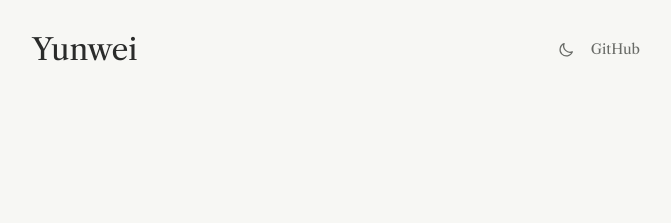
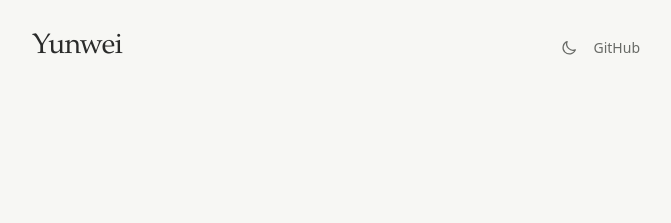
Before and after one commit to yunweiliang/yunweiliang.github.io, a Jekyll site: the page built from index.html, in a window 1280 px wide. Shown: the top 223 px of the page, without its empty margins (304-975 px from the left). Built offline with Jekyll 4.4.1, drawn with Linux system fonts in a browser that asks for light colours.

Commit message:
Revert font changes; restore original Iowan Old Style / system sans typography
Co-Authored-By: Claude Opus 5.5 <noreply@anthropic.com>
Claude-Session: https://claude.ai/code/session_01Jkt7geZrs41pJLjZ8Tf4dh

```diff
--- a/_includes/head.html
+++ b/_includes/head.html
@@ -22,10 +22,6 @@
     if (t === "light" || t === "dark") document.documentElement.setAttribute("data-theme", t);
   } catch (e) {}
 </script>
-<!-- Libre Caslon Text: an open-source Caslon, close to The New Yorker's Adobe Caslon. -->
-<link rel="preconnect" href="https://fonts.googleapis.com">
-<link rel="preconnect" href="https://fonts.gstatic.com" crossorigin>
-<link rel="stylesheet" href="https://fonts.googleapis.com/css2?family=Libre+Caslon+Text:ital,wght@0,400..700;1,400..700&display=swap">
 <link rel="stylesheet" href="{{ '/assets/css/site.css' | relative_url }}">
 <link rel="icon" href="{{ '/favicon.ico' | relative_url }}" sizes="any">
 <link rel="icon" href="{{ '/favicon.svg' | relative_url }}" type="image/svg+xml">
--- a/assets/css/site.css
+++ b/assets/css/site.css
@@ -6,10 +6,8 @@
   --faint: #e3e3de;
   --accent: #557262;
   --notice-bg: #edede8;
-  --serif: "Libre Caslon Text", "Iowan Old Style", Georgia, "Times New Roman", serif;
-  /* One family everywhere: names, titles, body, and UI text. */
-  --display: var(--serif);
-  --sans: var(--serif);
+  --serif: "Iowan Old Style", "Palatino Linotype", Palatino, "Book Antiqua", Georgia, "Times New Roman", serif;
+  --sans: system-ui, -apple-system, "Segoe UI", Roboto, "Helvetica Neue", Arial, sans-serif;
   --measure: 38rem;
   color-scheme: light;
 }
@@ -110,10 +108,10 @@ main {
 }
 .site-name {
   color: var(--text);
-  font-family: var(--display);
-  font-size: 1.875rem;
-  font-weight: 400;
-  letter-spacing: 0;
+  font-family: var(--serif);
+  font-size: 1.75rem;
+  font-weight: 500;
+  letter-spacing: -0.01em;
   text-decoration: none;
 }
 .site-nav {
@@ -188,11 +186,9 @@ h1, h2, h3, h4 {
 }
 
 h1 {
-  font-family: var(--display);
-  font-weight: 400;
-  font-size: 2.75rem;
+  font-size: 2.5rem;
   margin: 0 0 0.75rem;
-  letter-spacing: -0.005em;
+  letter-spacing: -0.015em;
 }
 @media (max-width: 40rem) { h1 { font-size: 2rem; } }
 
```
